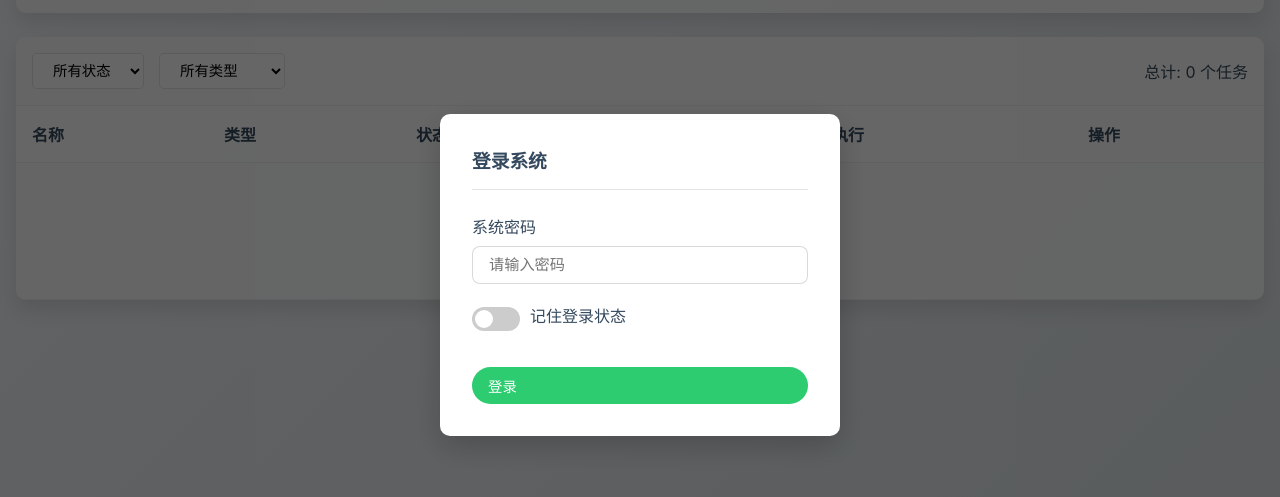
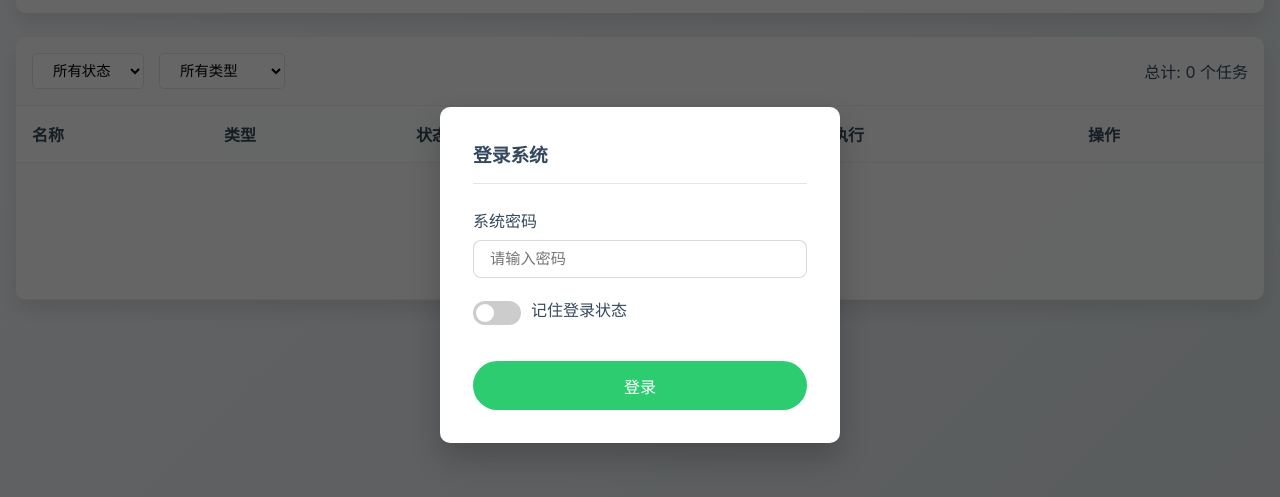
Before and after one commit to cuxt/cron-server, a website: page src/pages/index.html in a window 1280 px wide. Shown: the part 125-622 px from the top of the page. Drawn offline with Linux system fonts and the light colour scheme.

Commit message:
✨ feat(login): Improve login button style and modal animation

```diff
--- a/package.json
+++ b/package.json
@@ -9,8 +9,8 @@
     "cf-typegen": "wrangler types"
   },
   "devDependencies": {
-    "@cloudflare/workers-types": "^4.20250430.0",
+    "@cloudflare/workers-types": "^4.20250504.0",
     "typescript": "^5.8.3",
-    "wrangler": "^4.14.0"
+    "wrangler": "^4.14.1"
   }
 }
--- a/src/pages/index.html
+++ b/src/pages/index.html
@@ -698,6 +698,67 @@
 		.stat-value {
 			font-weight: bold;
 			color: var(--primary-color);
+		}
+
+		/* 登录相关样式优化 */
+		.login-btn {
+			width: 100%;
+			padding: 0.8rem 1.5rem;
+			justify-content: center;
+			font-size: 1rem;
+			transition: all 0.3s ease;
+			position: relative;
+			overflow: hidden;
+		}
+
+		.login-btn:hover {
+			transform: translateY(-3px);
+			box-shadow: 0 5px 15px rgba(46, 204, 113, 0.3);
+		}
+
+		.login-btn:active {
+			transform: translateY(-1px);
+		}
+
+		.login-btn::before {
+			content: '';
+			position: absolute;
+			top: 0;
+			left: -100%;
+			width: 100%;
+			height: 100%;
+			background: linear-gradient(90deg, transparent, rgba(255, 255, 255, 0.2), transparent);
+			transition: all 0.6s;
+		}
+
+		.login-btn:hover::before {
+			left: 100%;
+		}
+
+		#loginModal .modal-content {
+			box-shadow: 0 15px 30px rgba(0, 0, 0, 0.2);
+			border: 1px solid rgba(255, 255, 255, 0.3);
+			animation: loginFadeIn 0.5s ease forwards;
+		}
+
+		@keyframes loginFadeIn {
+			from {
+				opacity: 0;
+				transform: translateY(-30px);
+			}
+
+			to {
+				opacity: 1;
+				transform: translateY(0);
+			}
+		}
+
+		#password {
+			transition: all 0.3s ease;
+		}
+
+		#password:focus {
+			box-shadow: 0 0 0 3px rgba(46, 204, 113, 0.25);
 		}
 	</style>
 </head>
@@ -947,8 +1008,8 @@
 						<label for="rememberMe" class="form-label">记住登录状态</label>
 					</div>
 				</div>
-				<div class="form-actions">
-					<button type="submit" class="btn btn-accent" style="width: 100%;" id="loginButton">登录</button>
+				<div class="form-actions" style="justify-content: center;">
+					<button type="submit" class="btn btn-accent login-btn" id="loginButton">登录</button>
 				</div>
 			</form>
 		</div>
```
Also changed, not shown: pnpm-lock.yaml.
